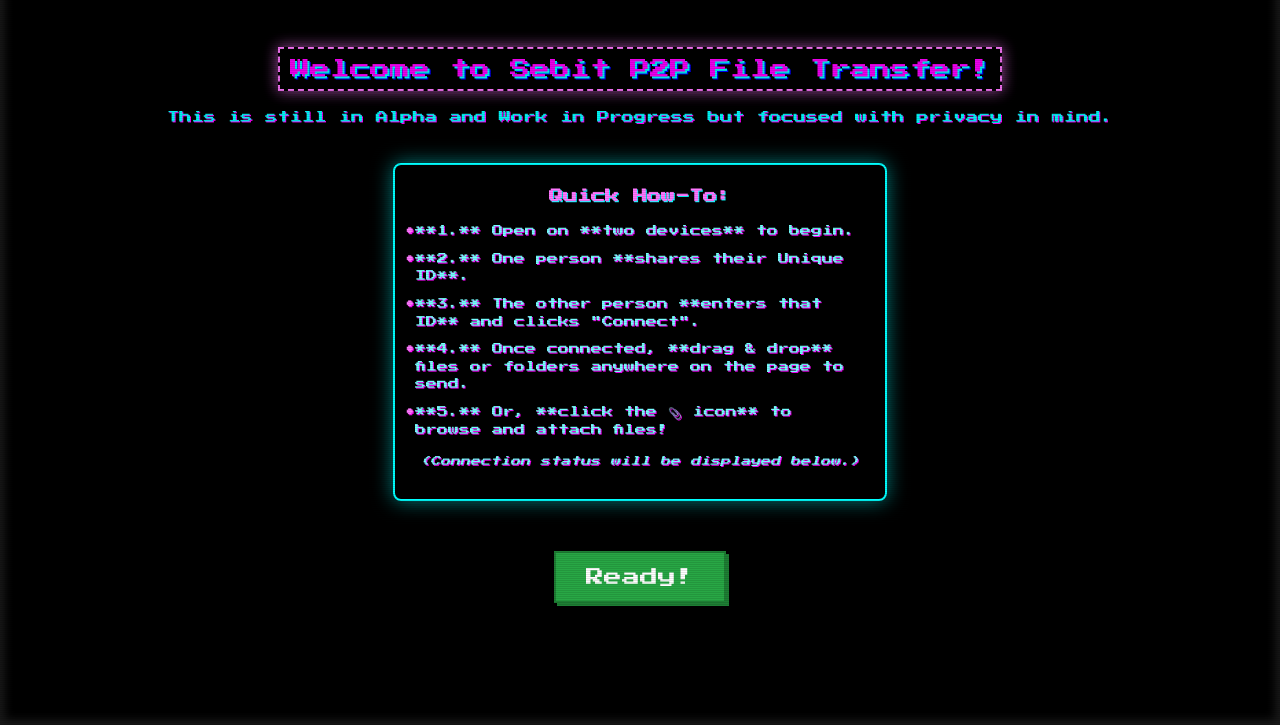
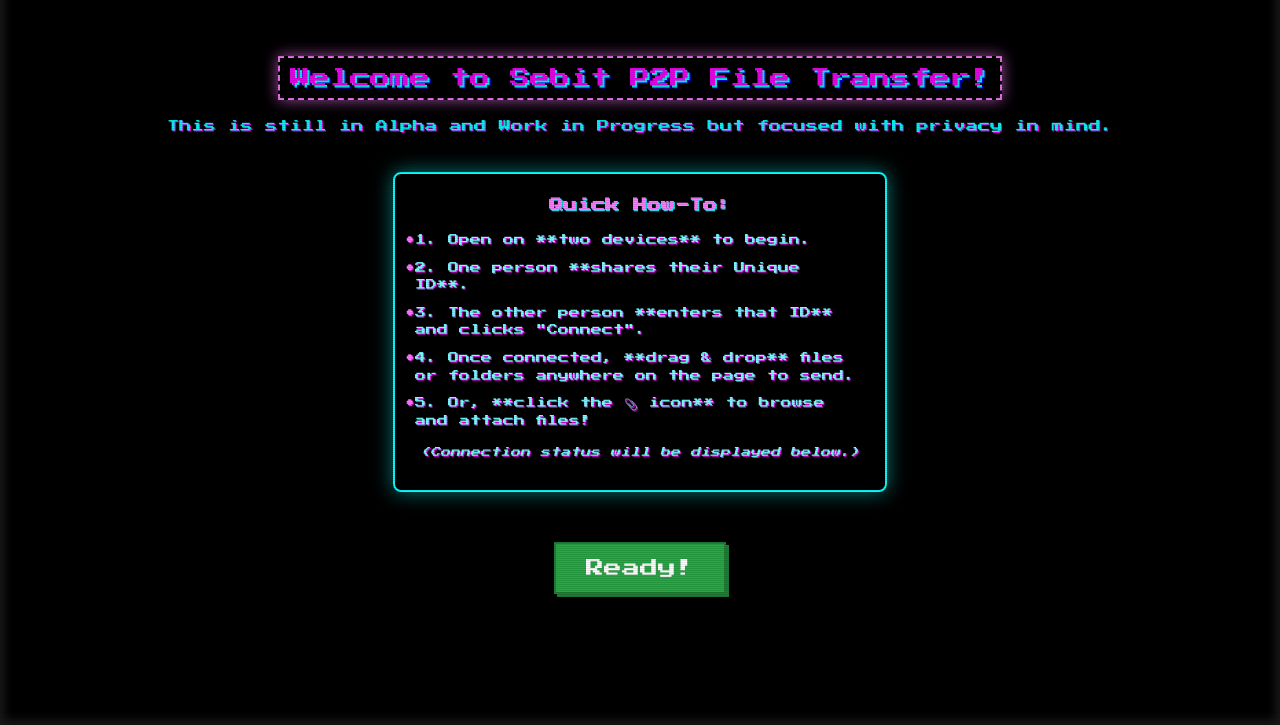
Before and after one commit to Rawxia/Sebit, a plain HTML site: page index.html in a window 1280 px wide. Shown: the part 75-800 px from the top of the page. Drawn offline with Linux system fonts and the light colour scheme.

Commit message:
Update index.html

```diff
--- a/index.html
+++ b/index.html
@@ -153,18 +153,18 @@
 
     /* Updated How-To Styles */
     .how-to-use {
-      background: rgba(0, 0, 0, 0.8); /* Slightly darker for better contrast */
+      background: rgba(0, 0, 0, 0.8);
       border: 2px solid #00ffff;
-      padding: 20px; /* Increased padding */
-      margin: 20px auto; /* Centered with auto margins */
-      font-size: 11px; /* Slightly larger font */
+      padding: 20px;
+      margin: 20px auto;
+      font-size: 11px;
       color: #77ffff;
       text-shadow: 1px 1px #ff00ff;
-      max-width: 450px; /* Max width for readability */
+      max-width: 450px;
       text-align: left;
       line-height: 1.6;
-      box-shadow: 0 0 20px rgba(0, 255, 255, 0.5); /* Enhanced shadow */
-      border-radius: 8px; /* Slightly rounded corners */
+      box-shadow: 0 0 20px rgba(0, 255, 255, 0.5);
+      border-radius: 8px;
     }
     .how-to-use h3 {
       text-align: center;
@@ -172,7 +172,7 @@
       text-shadow: 1px 1px #00ffff;
       margin-top: 0;
       margin-bottom: 15px;
-      font-size: 14px; /* Adjust heading size */
+      font-size: 14px;
     }
     .how-to-use ul {
       list-style: none;
@@ -180,7 +180,7 @@
       margin: 0;
     }
     .how-to-use li {
-      margin-bottom: 10px; /* Space between list items */
+      margin-bottom: 10px;
     }
     .how-to-use li::before {
       content: "• ";
@@ -432,7 +432,7 @@
       .status-message { top: 70px; font-size: 8px; }
       .splash-text { font-size: 16px; }
       .splash-subtext { font-size: 10px; }
-      .how-to-use { font-size: 9px; padding: 15px; max-width: 300px; } /* Adjust max-width for smaller screens */
+      .how-to-use { font-size: 9px; padding: 15px; max-width: 300px; }
       .how-to-use h3 { font-size: 12px; }
       .how-to-use li { margin-bottom: 8px; }
       .how-to-use p { font-size: 8px; }
@@ -462,11 +462,11 @@
     <div class="how-to-use">
         <h3>Quick How-To:</h3>
         <ul>
-            <li>**1.** Open on **two devices** to begin.</li>
-            <li>**2.** One person **shares their Unique ID**.</li>
-            <li>**3.** The other person **enters that ID** and clicks "Connect".</li>
-            <li>**4.** Once connected, **drag & drop** files or folders anywhere on the page to send.</li>
-            <li>**5.** Or, **click the 📎 icon** to browse and attach files!</li>
+            <li>1. Open on **two devices** to begin.</li>
+            <li>2. One person **shares their Unique ID**.</li>
+            <li>3. The other person **enters that ID** and clicks "Connect".</li>
+            <li>4. Once connected, **drag & drop** files or folders anywhere on the page to send.</li>
+            <li>5. Or, **click the 📎 icon** to browse and attach files!</li>
         </ul>
         <p>(Connection status will be displayed below.)</p>
     </div>
```
